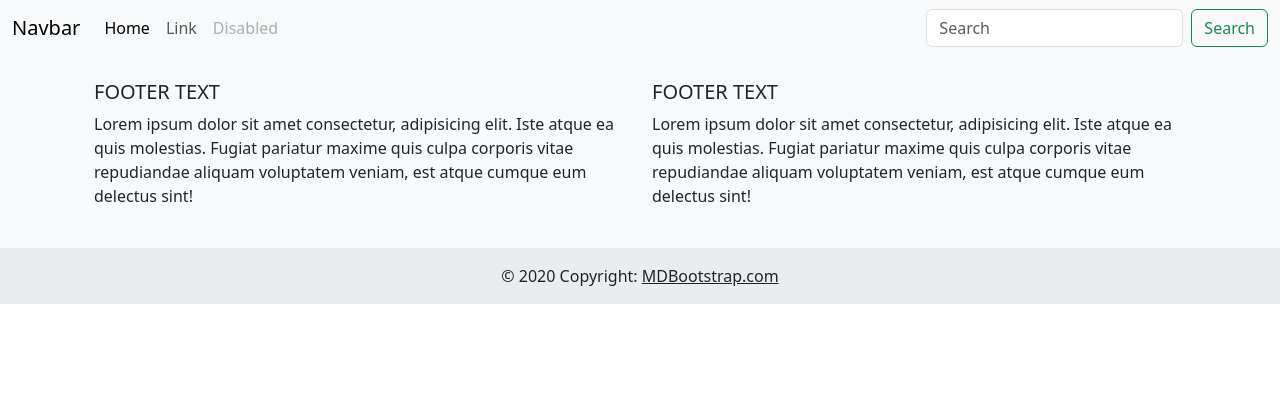
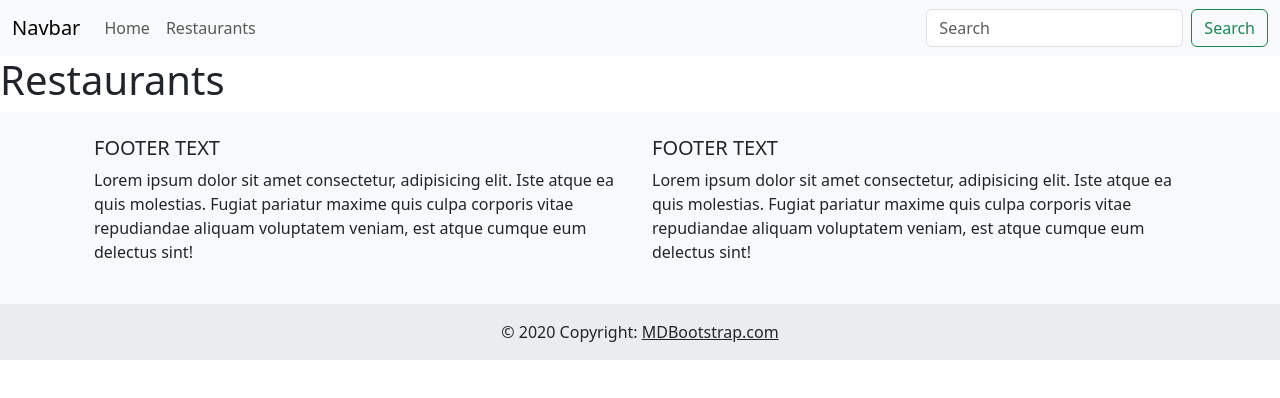
Before and after one commit to AndreaGhidara/deliveboo-frontend, a Vue app: page /restaurants in a window 1280 px wide. Shown: the top 398 px of the page. Built offline with nearby package versions, Linux system fonts and the light colour scheme.

Commit message:
add navbar

```diff
--- a/src/components/AppNavbar.vue
+++ b/src/components/AppNavbar.vue
@@ -15,14 +15,14 @@ export default {
             <div class="collapse navbar-collapse" id="navbarTogglerDemo03">
                 <ul class="navbar-nav me-auto mb-2 mb-lg-0">
                     <li class="nav-item">
-                        <a class="nav-link active" aria-current="page" href="#">Home</a>
+                        <router-link class="nav-link" :to="{ name: 'home' }">Home</router-link>
                     </li>
                     <li class="nav-item">
-                        <a class="nav-link" href="#">Link</a>
+                        <router-link class="nav-link" :to="{ name: 'restaurants' }">Restaurants</router-link>
                     </li>
-                    <li class="nav-item">
+                    <!-- <li class="nav-item">
                         <a class="nav-link disabled" aria-disabled="true">Disabled</a>
-                    </li>
+                    </li> -->
                 </ul>
                 <form class="d-flex" role="search">
                     <input class="form-control me-2" type="search" placeholder="Search" aria-label="Search">
--- /dev/null
+++ b/src/pages/AppRestaurants.vue
@@ -0,0 +1,16 @@
+
+<script>
+export default {
+    name:'AppRestourants'
+}
+</script>
+
+<template>
+    <div>
+        <h1>Restaurants</h1>
+    </div>
+</template>
+
+<style lang="scss" scoped>
+
+</style>
--- a/src/router.js
+++ b/src/router.js
@@ -1,17 +1,25 @@
 import { createRouter, createWebHistory } from 'vue-router';
 
 import AppHome from './pages/AppHome.vue'
+import AppRestaurants from './pages/AppRestaurants.vue'
 
 const router = createRouter({
     history: createWebHistory(),
     routes: [
         {
             path: '/',
+            name:'home',
             component: AppHome,
         },
         {
             path: '/home',
+            name:'home',
             component: AppHome
+        },
+        {
+            path: '/restaurants',
+            name:'restaurants',
+            component: AppRestaurants
         },
     ],
 
```
